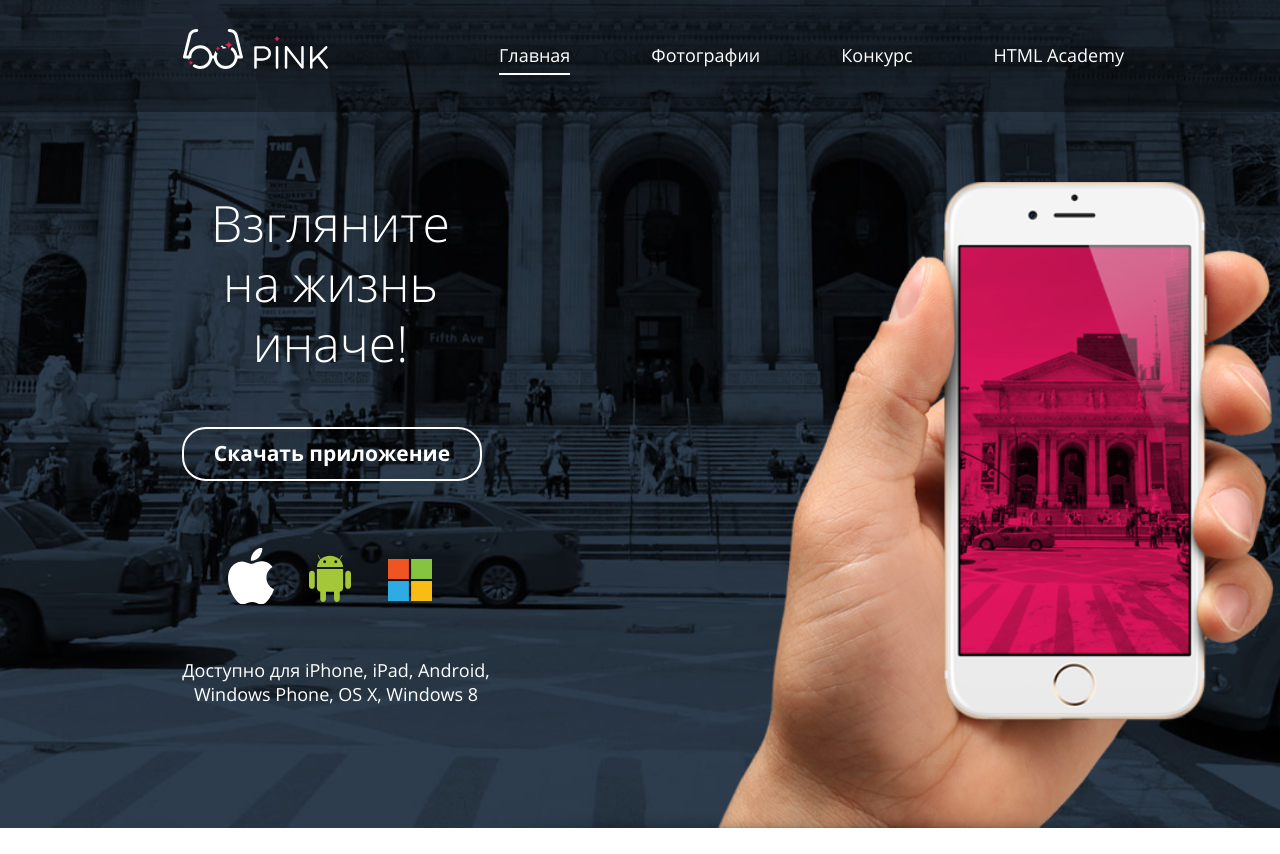
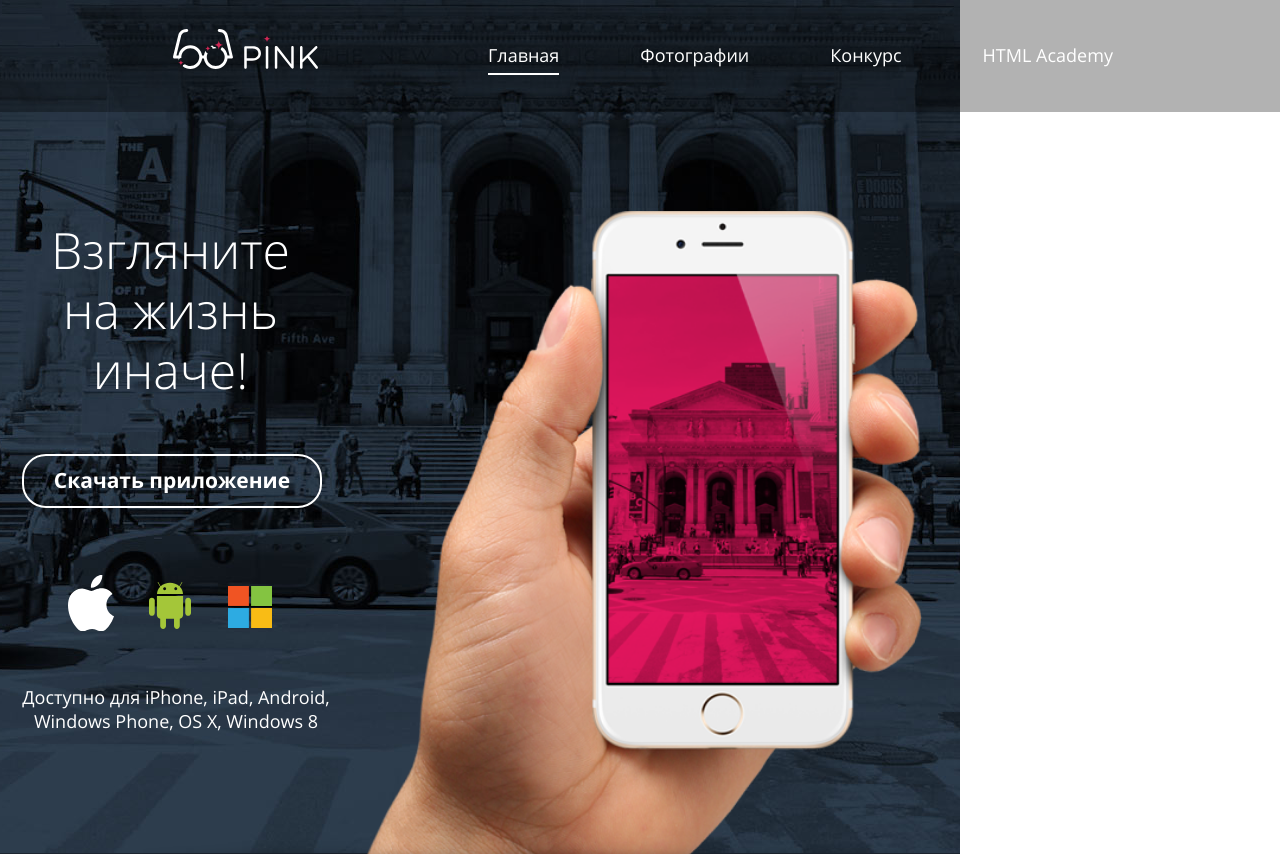
Before and after one commit to ilishenko/1282191-pink-19, a website: page source/index.html in a window 1280 px wide. Shown: the top 854 px of the page. Drawn offline with nearby package versions, Linux system fonts and the light colour scheme; files that its build step writes are made by us from their sources.

Commit message:
Изменяет Menu

```diff
--- a/source/less/blocks/download.less
+++ b/source/less/blocks/download.less
@@ -66,10 +66,10 @@
     width: 100%;
     margin-top: 0;
     margin-bottom: 28px;
-    min-height: 828px;
+    min-height: 854px;
     background-image: url("../img/iphone-hand-tablet@1x.png"), url("../img/bg-back-desktop@1x.jpg");
     background-repeat: no-repeat, no-repeat;
-    background-position: 110% 100%, 50.1% 2%;
+    background-position: 110% 211px, -790px 2%;
     background-size: 830px auto, 2560px auto;
 
     &__access {
@@ -111,7 +111,7 @@
     font-size: 50px;
     line-height: 60px;
     padding-left: 21px;
-    padding-top: 193px;
+    padding-top: 220px;
     margin-bottom: 54px;
   }
 }
--- a/source/less/blocks/page-header.less
+++ b/source/less/blocks/page-header.less
@@ -26,9 +26,13 @@
   }
 
   .page-header__wrapper {
+    box-sizing: border-box;
     width: 960px;
     padding-top: 27px;
+    padding-left: 10px;
+    padding-right: 10px;
     display: flex;
+    justify-content: flex-start;
   }
 }
 
@@ -61,7 +65,8 @@
 
 @media (min-width: 960px) {
   .page-header__logo {
-    margin-right: 170px;
+    margin-right: 169px;
+    padding-left: 0;
   }
 }
 
--- a/source/less/blocks/scaffolding.less
+++ b/source/less/blocks/scaffolding.less
@@ -24,7 +24,7 @@
 
 
 body {
-  min-width: 320px;
+  width: 960px;
   margin: 0;
   padding: 0;
   font-family: "Open Sans", "Arial", sans-serif;
```
Also changed, not shown: source/less/blocks/.site-list.less.
